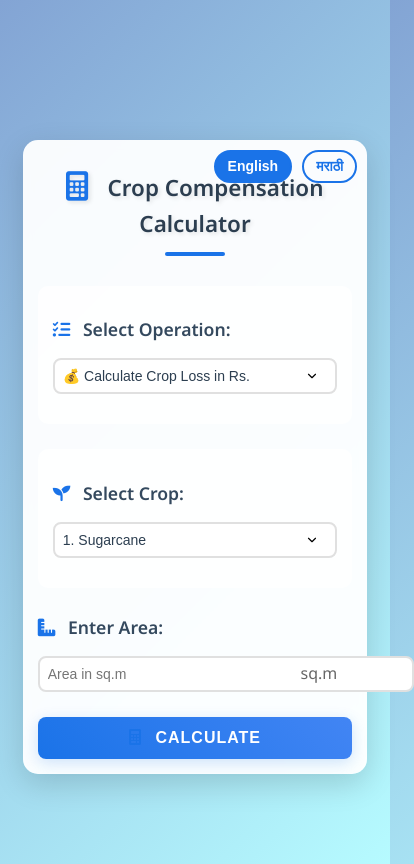
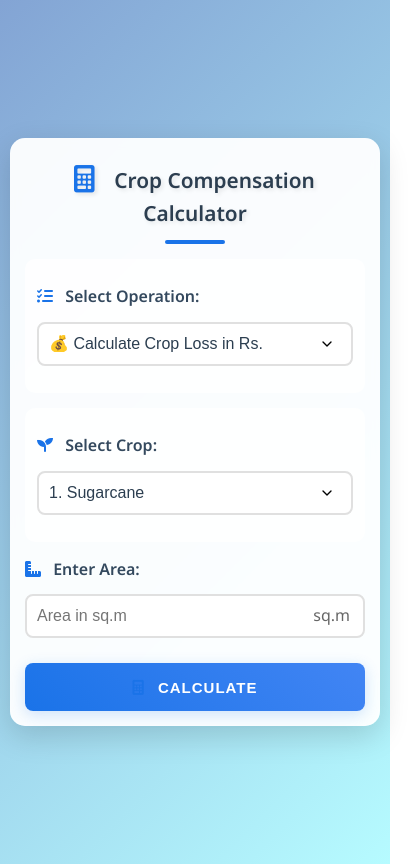
Before and after one commit to samay-rajput/crop-compensation-calculator, a plain HTML site: page index.html in a window 390 px wide. Both pictures are taken after a click on the button "English". Shown: the whole page, 414 px wide, since content can reach past the window. Drawn offline with Linux system fonts and the light colour scheme.

Commit message:
removed the inside languageSelection button

```diff
--- a/index.html
+++ b/index.html
@@ -24,10 +24,6 @@
     </div>
 
     <div class="container" id="calculatorContainer" style="display: none;">
-        <div class="language-switcher">
-            <button onclick="switchLanguage('english')" class="lang-btn" id="en-btn">English</button>
-            <button onclick="switchLanguage('marathi')" class="lang-btn" id="mr-btn">मराठी</button>
-        </div>
         <h1><i class="fas fa-calculator"></i> <span class="translate" data-key="title">Crop Compensation Calculator</span></h1>
 
         <div class="operation-selector">
--- a/script.js
+++ b/script.js
@@ -31,25 +31,8 @@ function selectLanguage(language) {
     document.body.style.fontFamily = language === 'marathi' ? "'Noto Sans Devanagari', sans-serif" : "'Noto Sans', sans-serif";
     document.title = language === 'marathi' ? 'पीक नुकसान भरपाई कॅल्क्युलेटर' : 'Crop Compensation Calculator';
 
-    document.querySelectorAll('.lang-btn').forEach(btn => {
-        btn.classList.remove('active');
-    });
-    document.getElementById(language === 'english' ? 'en-btn' : 'mr-btn').classList.add('active');
-
-    updateTranslations();
-    updateCropSelect();
-    updateInputArea();
-}
-
-function switchLanguage(language) {
-    currentLanguage = language;
-    document.body.style.fontFamily = language === 'marathi' ? "'Noto Sans Devanagari', sans-serif" : "'Noto Sans', sans-serif";
-    document.title = language === 'marathi' ? 'पीक नुकसान भरपाई कॅल्क्युलेटर' : 'Crop Compensation Calculator';
-
-    document.querySelectorAll('.lang-btn').forEach(btn => {
-        btn.classList.remove('active');
-    });
-    document.getElementById(language === 'english' ? 'en-btn' : 'mr-btn').classList.add('active');
+    // Set up operation change listener
+    document.getElementById('operation').addEventListener('change', updateInputArea);
 
     updateTranslations();
     updateCropSelect();
@@ -78,10 +61,8 @@ function updateCropSelect() {
 
 // Initialize the page when it loads
 window.onload = function() {
-    // Set up operation change listener
-    document.getElementById('operation').addEventListener('change', updateInputArea);
-    switchLanguage('english'); // Initialize with English
-    updateInputArea(); // Initialize input area
+    // Language selection screen is shown by default
+    // Calculator will initialize when user selects a language
 };
 
 function updateInputArea() {
--- a/styles.css
+++ b/styles.css
@@ -61,6 +61,7 @@ body {
     align-items: center;
     gap: 0.5rem;
     padding: 1.5rem;
+    min-height: 120px;
     border: 2px solid var(--primary-color);
     background: white;
     color: var(--primary-color);
@@ -70,6 +71,7 @@ body {
     font-weight: 600;
     transition: all 0.3s ease;
     width: 150px;
+    box-sizing: border-box;
 }
 
 .lang-select-btn i {
@@ -155,12 +157,14 @@ select, input {
     border: 2px solid #e0e0e0;
     border-radius: 8px;
     font-size: 16px;
+    min-height: 44px;
     transition: all 0.3s ease;
     background: white;
     color: #2c3e50;
     appearance: none;
     -webkit-appearance: none;
     -moz-appearance: none;
+    box-sizing: border-box;
 }
 
 .input-group {
@@ -230,6 +234,7 @@ select:focus, input:focus {
     display: block;
     width: 100%;
     padding: 15px;
+    min-height: 48px;
     background: linear-gradient(45deg, #1a73e8, #4285f4);
     color: white;
     border: none;
@@ -242,6 +247,7 @@ select:focus, input:focus {
     text-transform: uppercase;
     letter-spacing: 1px;
     box-shadow: 0 4px 15px rgba(26,115,232,0.2);
+    box-sizing: border-box;
 }
 
 .calculate-btn:hover {
@@ -330,90 +336,12 @@ select:focus, input:focus {
     text-align: center;
 }
 
-@media (max-width: 480px) {
-    .units-grid {
-        grid-template-columns: repeat(2, 1fr);
-        gap: 10px;
-    }
-
-    .unit-box {
-        padding: 10px;
-    }
-
-    .unit-value {
-        font-size: 1.1em;
-    }
-
-    .unit-label {
-        font-size: 0.8em;
-    }
-
-    .conversion-title {
-        font-size: 1.1em;
-    }
-}
-
-/* Media Queries for Responsiveness */
+/* Tablet and small desktop */
 @media (max-width: 768px) {
     body {
         padding: 10px;
     }
 
-    .container {
-        padding: 20px;
-        margin: 10px auto;
-    }
-
-    h1 {
-        font-size: 1.8em;
-    }
-
-    select, input {
-        font-size: 16px;
-        padding: 10px;
-    }
-
-    .calculate-btn {
-        padding: 12px;
-        font-size: 16px;
-    }
-
-    .result {
-        font-size: 18px;
-        padding: 15px;
-    }
-}
-
-/* Language switcher styles */
-.language-switcher {
-    position: absolute;
-    top: 20px;
-    right: 20px;
-    display: flex;
-    gap: 10px;
-}
-
-.lang-btn {
-    padding: 8px 15px;
-    border: 2px solid #1a73e8;
-    background: transparent;
-    color: #1a73e8;
-    border-radius: 20px;
-    cursor: pointer;
-    font-weight: 600;
-    transition: all 0.3s ease;
-}
-
-.lang-btn:hover {
-    background: rgba(26, 115, 232, 0.1);
-}
-
-.lang-btn.active {
-    background: #1a73e8;
-    color: white;
-}
-
-@media (max-width: 768px) {
     .welcome-text {
         font-size: 1.8em;
     }
@@ -425,66 +353,214 @@ select:focus, input:focus {
 
     .lang-select-btn {
         width: 100%;
-        max-width: 200px;
+        max-width: 220px;
+    }
+
+    .container {
+        width: 92%;
+        padding: 18px;
+        margin: 10px auto;
     }
 
     h1 {
-        font-size: 1.8em;
+        font-size: 1.7em;
     }
 
-    .container {
-        width: 90%;
-        padding: 20px;
-        margin: 10px auto;
+    h2 {
+        font-size: 1.15em;
+    }
+
+    .calculate-btn {
+        padding: 14px;
+        font-size: 17px;
+    }
+
+    .result {
+        font-size: 18px;
+        padding: 16px;
     }
 }
 
+/* Mobile devices - iPhone 12/13/14, Galaxy S21+ */
 @media (max-width: 480px) {
     .language-selection {
         padding: 1.5rem;
-        width: 85%;
+        width: 90%;
+        max-width: 340px;
     }
 
     .welcome-text {
         font-size: 1.5em;
+        line-height: 1.3;
+    }
+
+    .lang-select-btn {
+        max-width: 180px;
+        padding: 1.2rem;
     }
 
     h1 {
         font-size: 1.4em;
+        margin-bottom: 20px;
     }
 
     h2 {
-        font-size: 1.1em;
+        font-size: 1.05em;
+        margin-bottom: 12px;
     }
 
     .container {
         padding: 15px;
-        margin-top: 60px;
-        width: 85%;
+        width: 92%;
     }
 
     select, input {
-        padding: 8px;
-        font-size: 14px;
+        padding: 10px 12px;
+        font-size: 16px;
+        min-height: 44px;
     }
 
-    .language-switcher {
-        top: 10px;
-        right: 10px;
-    }
-
-    .lang-btn {
-        padding: 6px 12px;
-        font-size: 14px;
+    .operation-selector,
+    .crop-selector {
+        padding: 15px;
+        margin-bottom: 18px;
     }
 
     .calculate-btn {
         font-size: 16px;
-        padding: 12px;
+        padding: 13px;
+        min-height: 48px;
     }
 
     .result {
         font-size: 16px;
+        padding: 14px;
+    }
+
+    .units-grid {
+        grid-template-columns: repeat(2, 1fr);
+        gap: 10px;
+    }
+
+    .unit-box {
+        padding: 12px 8px;
+    }
+
+    .unit-value {
+        font-size: 1.1em;
+    }
+
+    .unit-label {
+        font-size: 0.85em;
+    }
+
+    .conversion-title {
+        font-size: 1.05em;
+    }
+}
+
+/* iPhone SE, iPhone 12/13 mini - 375px */
+@media (max-width: 390px) {
+    .language-selection {
+        width: 92%;
+        padding: 1.2rem;
+    }
+
+    .welcome-text {
+        font-size: 1.35em;
+    }
+
+    .container {
+        width: 95%;
         padding: 12px;
     }
+
+    h1 {
+        font-size: 1.3em;
+        margin-bottom: 15px;
+    }
+
+    h2 {
+        font-size: 1em;
+    }
+
+    .operation-selector,
+    .crop-selector {
+        padding: 12px;
+        margin-bottom: 15px;
+    }
+
+    select, input {
+        padding: 9px 10px;
+        font-size: 16px;
+    }
+
+    .calculate-btn {
+        padding: 12px;
+        font-size: 15px;
+    }
+
+    .units-grid {
+        gap: 8px;
+    }
+
+    .unit-box {
+        padding: 10px 6px;
+    }
+
+    .unit-value {
+        font-size: 1em;
+    }
+
+    .unit-label {
+        font-size: 0.8em;
+    }
 }
+
+/* Very small phones - iPhone SE 1st gen */
+@media (max-width: 360px) {
+    .welcome-text {
+        font-size: 1.25em;
+    }
+
+    h1 {
+        font-size: 1.2em;
+    }
+
+    .lang-select-btn {
+        padding: 1rem;
+        font-size: 0.95em;
+    }
+
+    .container {
+        width: 96%;
+        padding: 10px;
+    }
+
+    .units-grid {
+        gap: 6px;
+    }
+
+    .unit-box {
+        padding: 8px 5px;
+    }
+}
+
+/* Handle notched iPhones - Safe area for iPhone X and later */
+@supports (padding: max(0px)) {
+    body {
+        padding-left: max(10px, env(safe-area-inset-left));
+        padding-right: max(10px, env(safe-area-inset-right));
+    }
+
+    .container {
+        padding-left: max(15px, env(safe-area-inset-left));
+        padding-right: max(15px, env(safe-area-inset-right));
+        padding-bottom: max(15px, env(safe-area-inset-bottom));
+    }
+
+    .language-selection {
+        padding-left: max(1.5rem, env(safe-area-inset-left));
+        padding-right: max(1.5rem, env(safe-area-inset-right));
+    }
+}
--- a/translations.js
+++ b/translations.js
@@ -8,7 +8,7 @@ const translations = {
         enterArea: 'Enter Area:',
         enterCost: 'Enter Cost:',
         areaPlaceholder: 'Area in sq.m',
-        costPlaceholder: 'Cost of land undergone loss',
+        costPlaceholder: 'Cost of crop undergone loss',
         calculateButton: 'Calculate',
         lossAmount: 'The loss amount is: Rs ',
         areaLoss: 'The area undergone loss is: ',
```
